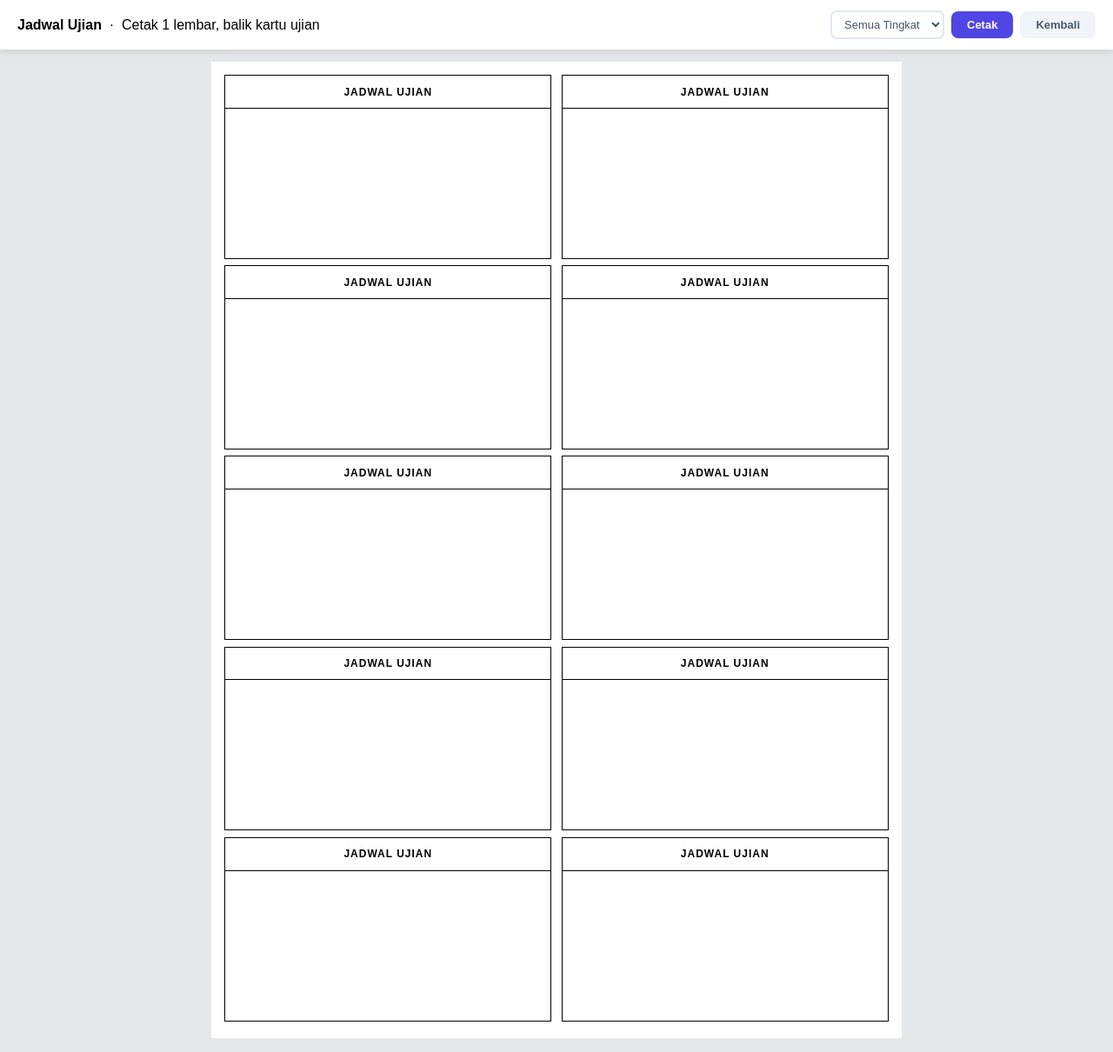
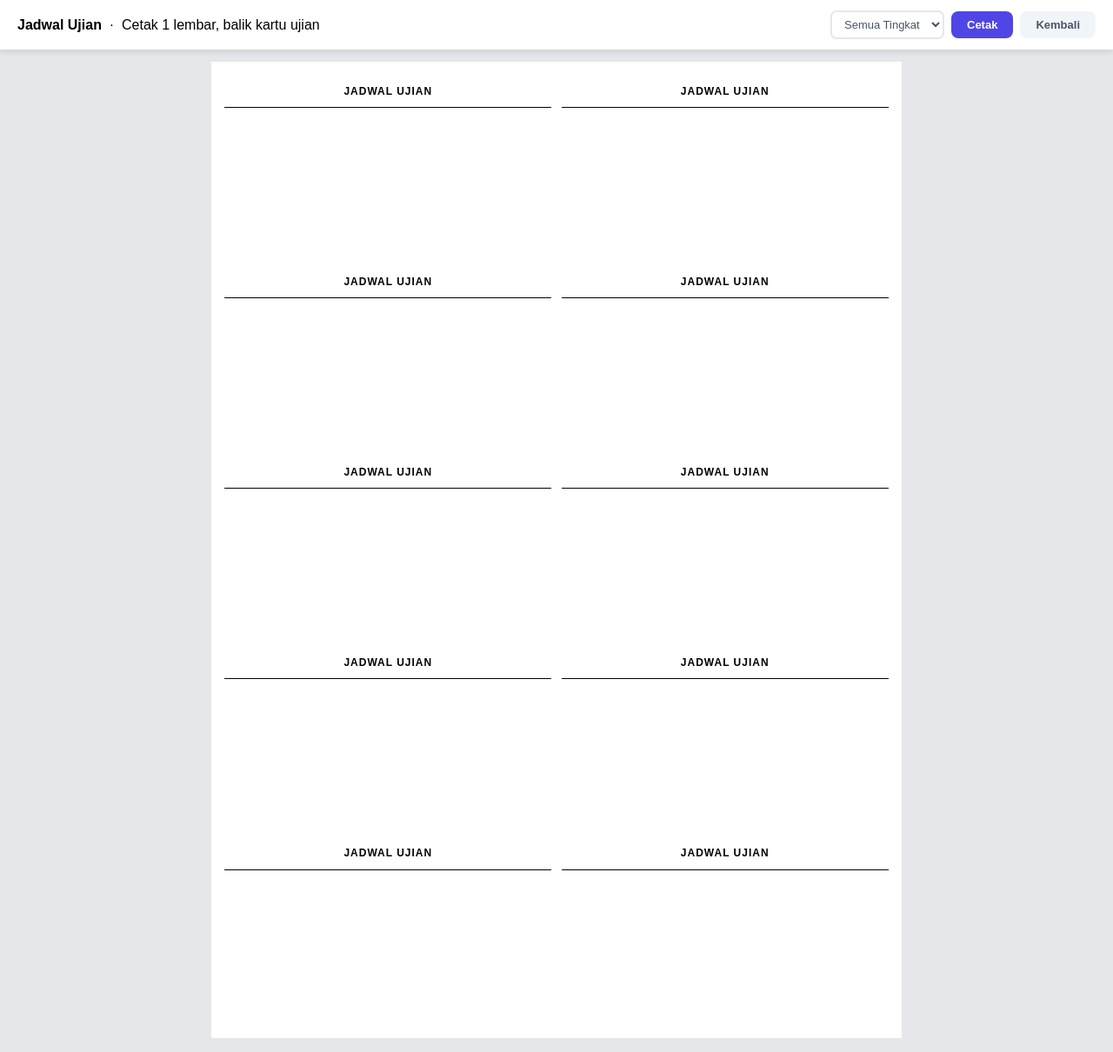
Before and after one commit to mazjou/cbt, a Node project: template src/views/admin/print_schedule.ejs in a window 1280 px wide. Shown: the whole page at 87% size. Run offline with Node 20 templates, Linux system fonts and the light colour scheme; the template is opened without the code that fills it, so the values that code supplies are empty; some libraries are stand-ins or nearby versions.

Commit message:
fix: hapus garis border luar slot jadwal, tabel tetap bergaris

```diff
--- a/src/views/admin/print_schedule.ejs
+++ b/src/views/admin/print_schedule.ejs
@@ -21,7 +21,7 @@
       gap:2mm 3mm;overflow:hidden;
     }
     .slot{
-      height:56mm;border:1px solid #000;background:white;
+      height:56mm;border:none;background:white;
       display:flex;flex-direction:column;overflow:hidden;
     }
     .slot-head{
```
